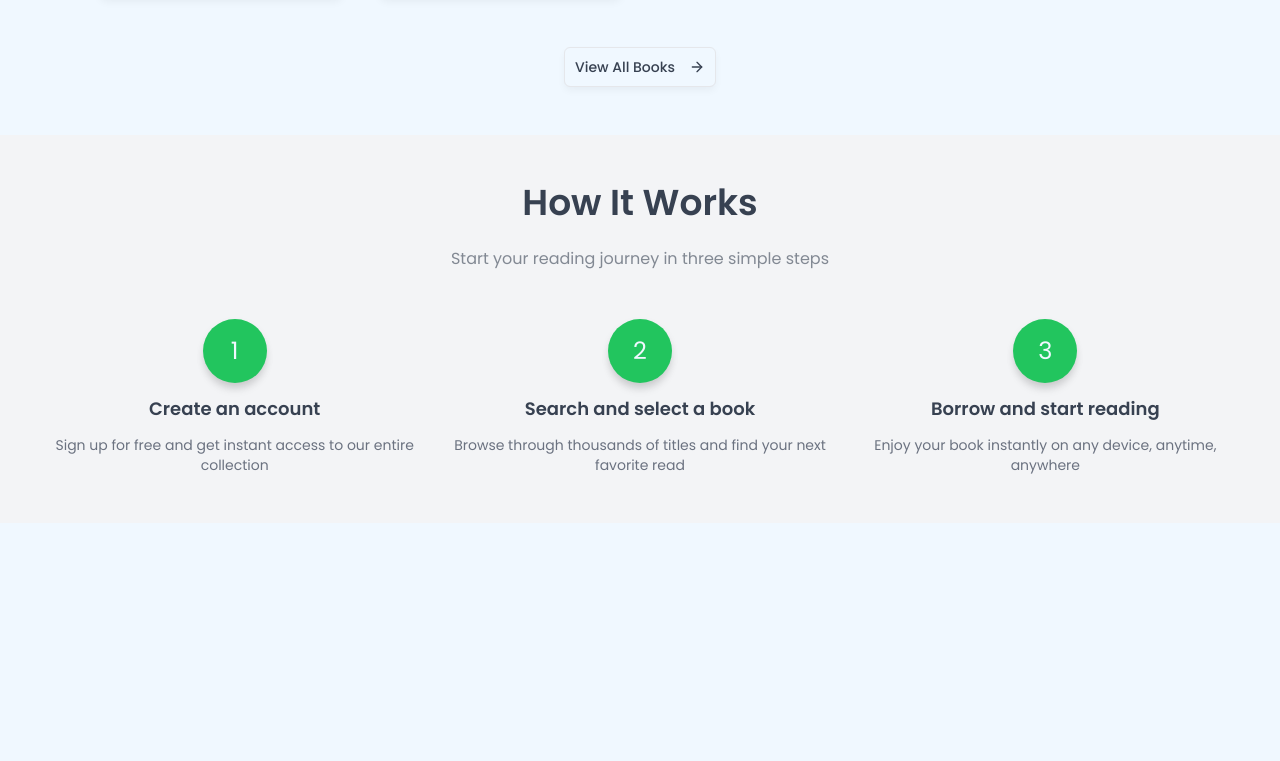
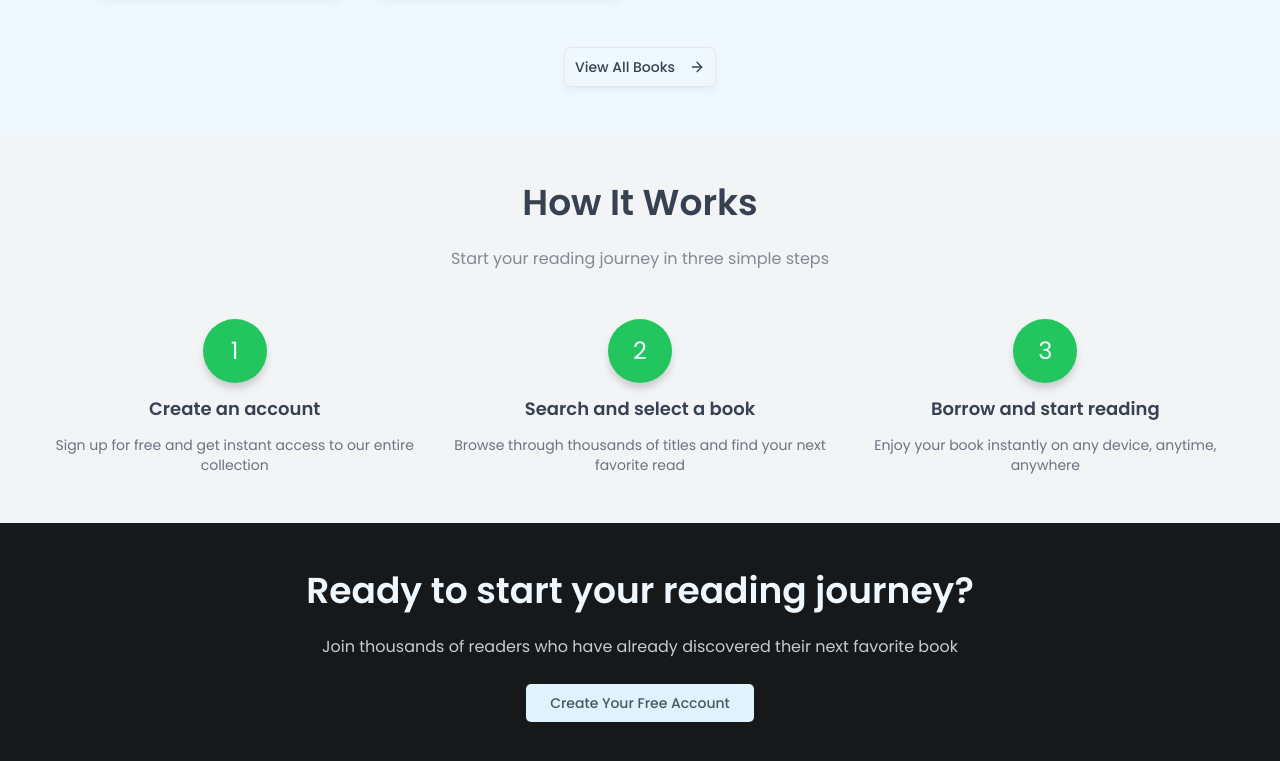
Before and after one commit to shakibfarzan/ketabio, a Next.js app: page / in a window 1280 px wide. Shown: the part 2596-3357 px from the top of the page. Before the commit the page ends 3119 px from the top, so only its background shows below. Built offline with nearby package versions, Linux system fonts and the light colour scheme; no server answers.

Commit message:
add fifth section

```diff
--- /dev/null
+++ b/app/_components/fifth-section/index.tsx
@@ -0,0 +1,19 @@
+import React from 'react';
+import { useTranslations } from 'next-intl';
+import Container from '@/components/container';
+import { Button } from '@/components/ui/button';
+
+const FifthSection: React.FC = () => {
+  const t = useTranslations('LandingPage');
+  return (
+    <Container className="flex flex-col gap-6 items-center bg-black/90 dark:bg-white/90">
+      <h2 className="text-4xl font-semibold text-background">{t('5thTitle')}</h2>
+      <p className="text-background/80">{t('5thDescription')}</p>
+      <Button variant="secondary" size="lg" className="px-6 dark:text-foreground">
+        {t('createYourFreeAccount')}
+      </Button>
+    </Container>
+  );
+};
+
+export default FifthSection;
--- a/app/page.tsx
+++ b/app/page.tsx
@@ -2,6 +2,7 @@ import FirstSection from '@/app/_components/first-section';
 import SecondSection from '@/app/_components/second-section';
 import ThirdSection from '@/app/_components/third-section';
 import ForthSection from '@/app/_components/forth-section';
+import FifthSection from '@/app/_components/fifth-section';
 
 export default function Page() {
   return (
@@ -10,6 +11,7 @@ export default function Page() {
       <SecondSection />
       <ThirdSection />
       <ForthSection />
+      <FifthSection />
     </>
   );
 }
```
